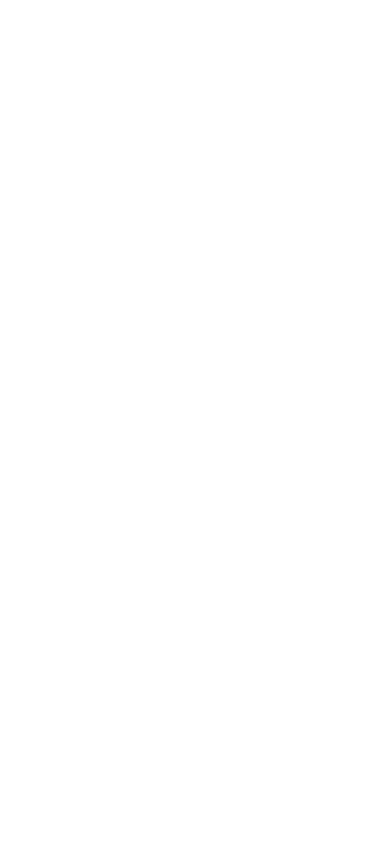
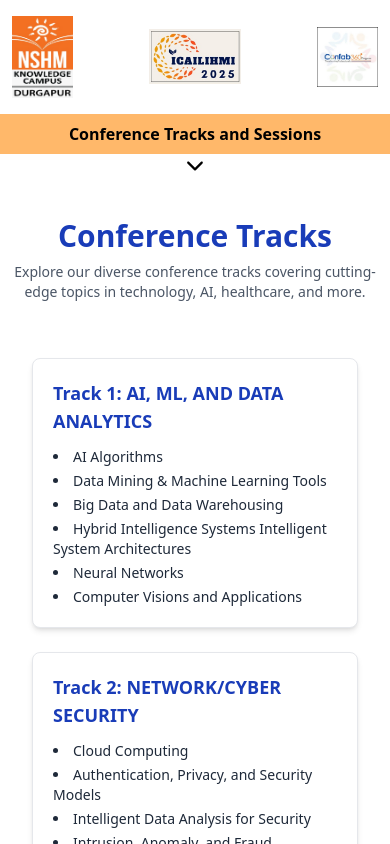
Before and after one commit to adarshkumar-wd/NICA, a React (Vite) app in the folder Frontend/: page /Conference-Tracks-and-Sessions in a window 390 px wide. Before the commit this address had no page. Shown: the top 844 px of the page. Built offline with nearby package versions, Linux system fonts and the light colour scheme.

Commit message:
complete navbar for mobile

```diff
--- a/Frontend/src/App.jsx
+++ b/Frontend/src/App.jsx
@@ -9,7 +9,7 @@
     <Routes>
       <Route path="/" element={<Home />} />
       <Route path="/about" element={<About />} />
-      <Route path="/conference_track" element={<Conference_track />} />
+      <Route path="/Conference-Tracks-and-Sessions" element={<Conference_track />} />
     </Routes>
   );
 }
--- /dev/null
+++ b/Frontend/src/Components/NavBar.jsx
@@ -0,0 +1,60 @@
+import React from 'react'
+import { IoIosArrowDown } from "react-icons/io";
+import { IoIosArrowUp } from "react-icons/io";
+import { useState } from 'react';
+import { useNavigate } from 'react-router-dom';
+import { useLocation } from 'react-router-dom';
+
+function NavBar() {
+
+    const navContent = [
+        "Home",
+        "Conference Theme and Scope",
+        "Conference Tracks and Sessions",
+        "Location",
+        "Important Date",
+        "Keynote Speakers",
+        "Convener",
+        "Editorial Board",
+        "Program Committee",
+        "Publication Outlets",
+        "Registration Fees",
+        "Contact Detail",
+        "Submission Guidelines",
+        "Review process and ethic statements"
+    ]
+
+    const [isNavOpen, setIsNavOpen] = useState(false);
+    const navigate = useNavigate();
+    const location = useLocation();
+    const path = location.pathname.split("/")[1].split("-").join(" ") || "Home";
+
+    return (
+        <div>
+            <div className='w-full flex items-center justify-between px-3 py-4'>
+                <img src="src/assets/NSHM.jpg" alt="" className='w-1/6' />
+                <img src="src/assets/ICAILIHMI.jpg" alt="" className='w-1/4' />
+                <img src="src/assets/confab360.jpg" alt="" className='w-1/6' />
+            </div>
+
+            <nav className='w-full items-center '>
+                <div className='w-[100%]'>
+
+                    <div className={`${isNavOpen ? "hidden" : ""} w-full text-center font-semibold bg-orange-300 m-0 py-2`}>{path}</div>
+                    <div onClick={() => setIsNavOpen(!isNavOpen)} className={`w-full flex justify-center font-bold text-2xl bg-white`}>{isNavOpen ? <IoIosArrowUp /> : <IoIosArrowDown />}</div>
+
+                    <ul className={`${isNavOpen ? "" : "hidden"} flex flex-col w-full bg-blue-500`}>
+
+                        {navContent.map((items, key) =>
+                        (
+                            <li onClick={() => { setCurrentpage(items); navigate(items.replace(/ /g, "-")) }} className={`${path === items ? "bg-orange-300" : "text-white"} text-center font-semibold py-2`} key={key}>{items}</li>
+                        )
+                        )}
+                    </ul>
+                </div>
+            </nav>
+        </div>
+    )
+}
+
+export default NavBar
--- a/Frontend/src/Paages/Conference_track.jsx
+++ b/Frontend/src/Paages/Conference_track.jsx
@@ -1,10 +1,11 @@
 import React from "react";
 import ConferenceCards from "../Components/ConferenceCards";
+import NavBar from "../Components/NavBar";
 
 function Conference_track() {
   return (
     <>
-
+    <NavBar />
     <ConferenceCards />
     </>
   );
--- a/Frontend/src/Paages/Home.jsx
+++ b/Frontend/src/Paages/Home.jsx
@@ -1,64 +1,18 @@
 import React from 'react'
-import { IoIosArrowDown } from "react-icons/io";
-import { IoIosArrowUp } from "react-icons/io";
-import { useState } from 'react';
-import { useNavigate } from 'react-router-dom';
-import { useLocation } from 'react-router-dom';
+import NavBar from '../Components/NavBar';
 
 
 function Home() {
 
-  const navContent = [
-    "Home",
-    "Conference Theme and Scope",
-    "Conference Tracks and Sessions",
-    "Location",
-    "Important Date",
-    "Keynote Speakers",
-    "Convener",
-    "Editorial Board",
-    "Program Committee",
-    "Publication Outlets",
-    "Registration Fees",
-    "Contact Detail",
-    "Submission Guidelines",
-    "Review process and ethic statements"
-  ]
 
-  const [isNavOpen, setIsNavOpen] = useState(false);
-  const navigate = useNavigate();
-  const location = useLocation();
-  const path = location.pathname.split("/")[1];
-
-  console.log(path)
 
   return (
     <>
 
-    <div className='w-full min-h-[100vh] overflow-hidden'>
+      <div className='w-full min-h-[100vh] overflow-hidden'>
 
-      <div className='w-full flex items-center justify-between px-3 py-4'>
-        <img src="src/assets/NSHM.jpg" alt="" className='w-1/6'/>
-        <img src="src/assets/ICAILIHMI.jpg" alt="" className='w-1/4'/>
-        <img src="src/assets/confab360.jpg" alt="" className='w-1/6'/>
+        <NavBar />
       </div>
-
-    <nav className='w-full bg-blue-500 items-center '>{path}</nav>
-      <div className='w-[100%]'>
-
-        <div className='w-full'></div>
-        <div onClick={() => setIsNavOpen(!isNavOpen)} className={`w-full flex justify-center font-bold text-2xl`}>{isNavOpen ? <IoIosArrowUp/> : <IoIosArrowDown/>}</div>
-
-        <ul className={`${isNavOpen ? "" : "hidden"} flex flex-col w-full bg-blue-500`}>
-
-          {navContent.map((items , key) =>
-            (
-              <li onClick={() => {setCurrentpage(items);  navigate(items.replace(/ /g, "-"))}} className=' text-center text-white font-semibold py-2' key={key}>{items}</li>
-            )
-          )}
-        </ul>
-      </div>
-    </div>
 
     </>
   )
```
